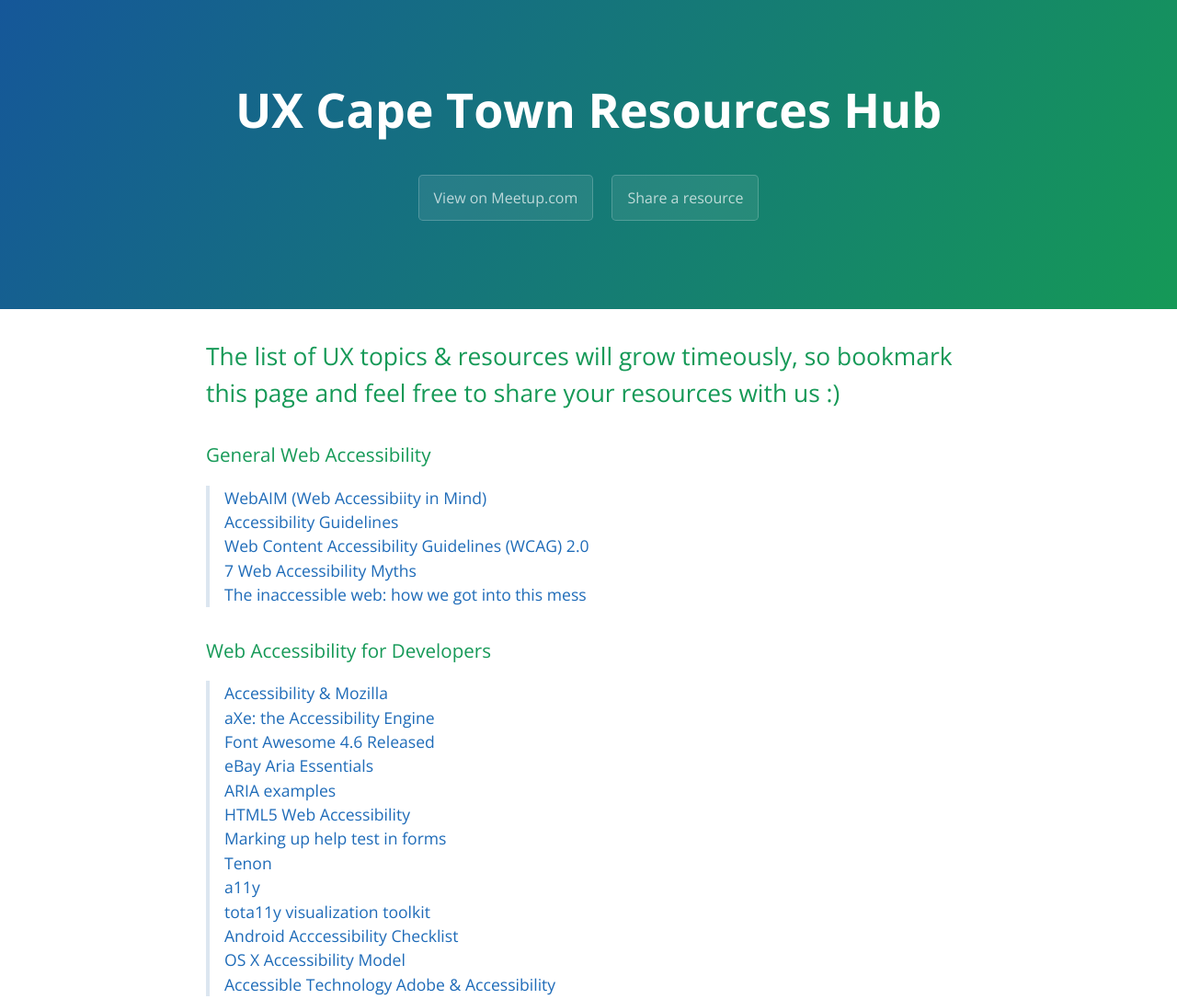
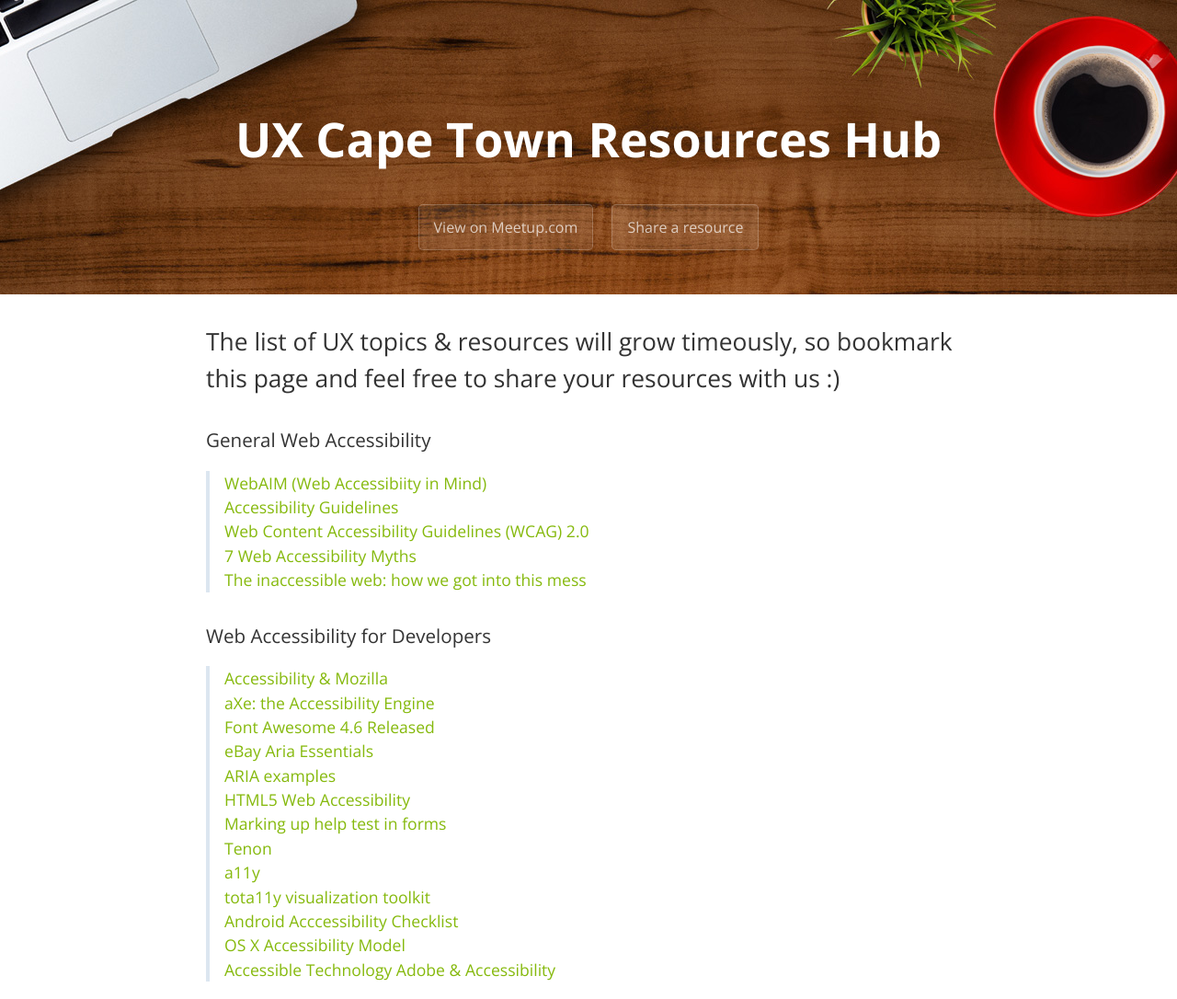
Before and after one commit to uxcapetown/meetup, a plain HTML site: page index.html in a window 1280 px wide. Shown: the top 1086 px of the page at 92% size. Drawn offline with nearby package versions, Linux system fonts and the light colour scheme.

Commit message:
Stylesheet & header

```diff
--- a/stylesheets/stylesheet.css
+++ b/stylesheets/stylesheet.css
@@ -7,13 +7,14 @@ body {
   font-family: "Open Sans", "Helvetica Neue", Helvetica, Arial, sans-serif;
   font-size: 16px;
   line-height: 1.5;
-  color: #606c71; }
+  color: #333333; }
 
 a {
-  color: #1e6bb8;
+  color: #85b90c;
   text-decoration: none; }
   a:hover {
-    text-decoration: underline; }
+    text-decoration: underline;
+    color: #5e8408;}
 
 .btn {
   display: inline-block;
@@ -57,11 +58,12 @@ a {
   color: #fff;
   text-align: center;
   background-color: #159957;
-  background-image: linear-gradient(120deg, #155799, #159957); }
+  background-image: url('uxcape-header.jpg');
+  background-position: center; }
 
 @media screen and (min-width: 64em) {
   .page-header {
-    padding: 5rem 6rem; } }
+    padding: 7rem 6rem 2em; } }
 
 @media screen and (min-width: 42em) and (max-width: 64em) {
   .page-header {
@@ -112,7 +114,7 @@ a {
   margin-top: 2rem;
   margin-bottom: 1rem;
   font-weight: normal;
-  color: #159957; }
+  color: #333333; }
 .main-content p {
   margin-bottom: 1em; }
 .main-content code {
```
Also changed, not shown: stylesheets/uxcape-header.jpg (added).
